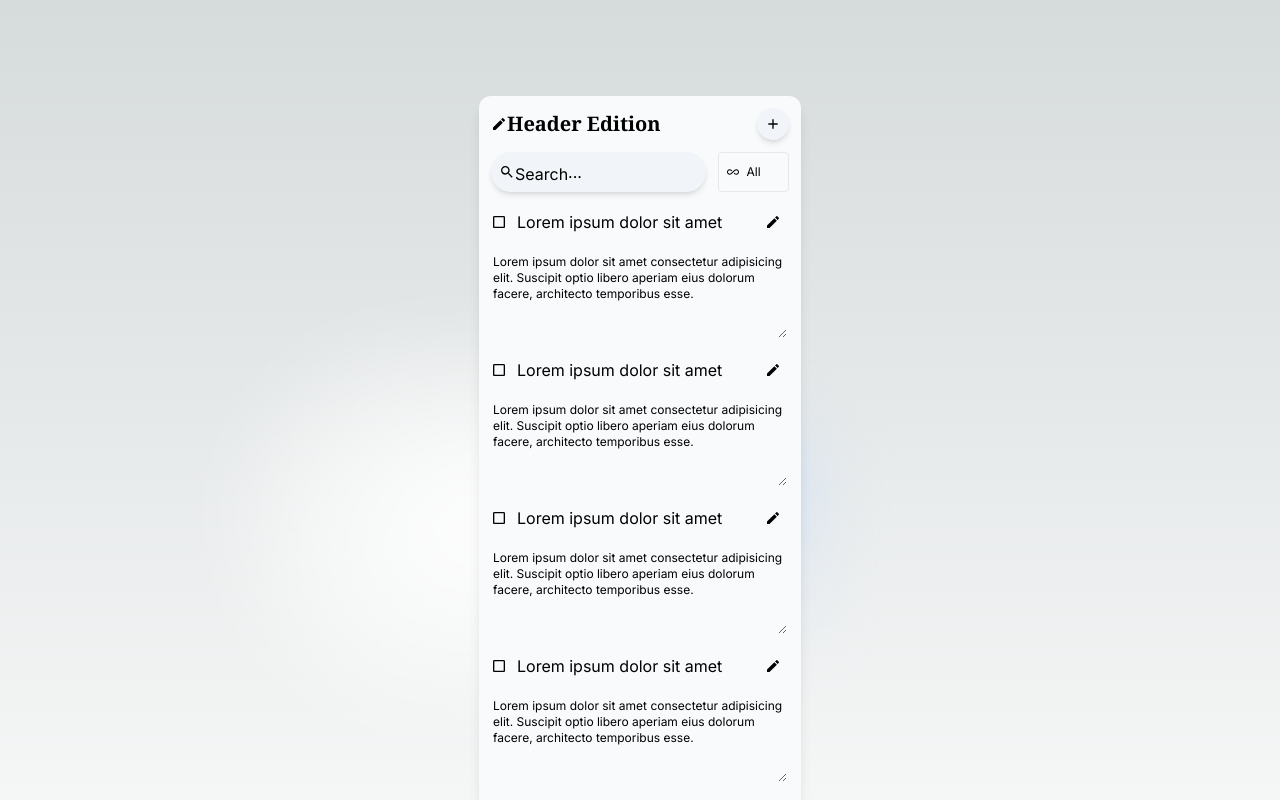
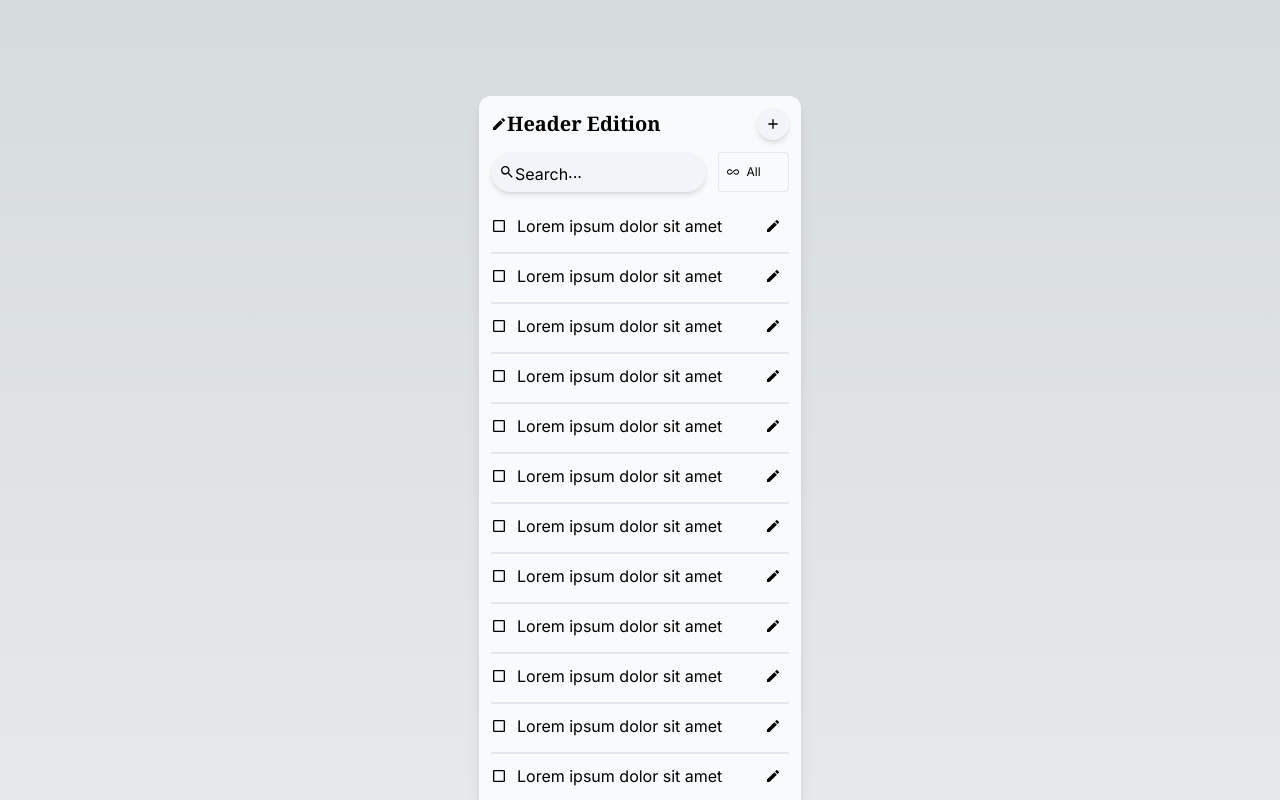
Before and after one commit to mad-js-dev/next-tailwind-todo, a Next.js app: page / in a window 1280 px wide. Shown: the top 800 px of the page. Built offline with nearby package versions, Linux system fonts and the light colour scheme.

Commit message:
Closing item logic dev (missing eevnt emits) 8 hours milestone

```diff
--- a/src/app/TaskList/TaskList.tsx
+++ b/src/app/TaskList/TaskList.tsx
@@ -59,9 +59,7 @@ export default function TaskList(props:TaskListProps) {
         </div>
         <div className="flex flex-col">
             {filterData().map((item, index) =>
-                <div key={index}>
-                    <TaskListItem title={item.title} description={item.description} completed={item.completed}/>
-                </div>
+                <TaskListItem key={index} title={item.title} description={item.description} completed={item.completed}/>
             )}
         </div>
       </main>
--- a/src/app/TaskList/TaskListItem.tsx
+++ b/src/app/TaskList/TaskListItem.tsx
@@ -1,7 +1,6 @@
 import { useState, useRef } from 'react';
 import classNames from "classnames";
-import { MdEdit, MdOutlineSave, MdCheckBox, MdCheckBoxOutlineBlank } from 'react-icons/md';
-
+import { MdEdit, MdDelete, MdOutlineSave, MdCheckBox, MdCheckBoxOutlineBlank } from 'react-icons/md';
 
 
 type TaskListItemProps = {
@@ -12,6 +11,7 @@ type TaskListItemProps = {
 
 export default function TaskList(props:TaskListItemProps) {
     let [editMode, setEditMode] = useState (false);
+    let [expandedMode, setExpandedMode] = useState (false);
     let [completed, setCompleted] = useState (false);
     let [title, setTitle] = useState (props.title || 'Default title');
     let [description, setDescription] = useState (props.description || 'Lorem ipsum dolor sit amet consectetur adipisicing elit. Suscipit optio libero aperiam eius dolorum facere, architecto temporibus esse.')
@@ -22,54 +22,70 @@ export default function TaskList(props:TaskListItemProps) {
         setCompleted(!completed)
     }
 
+    function toggleDescription() {
+        if(!editMode)setExpandedMode(!expandedMode)
+    }
+
     function toggleEditMode() {
         const inputElement = titleInput.current
-
         setEditMode(!editMode)
 
         if(inputElement !== null) {
             const selection = window.getSelection()
-            if (selection !== null) {selection.removeAllRanges();}
+            if (selection !== null) { selection.removeAllRanges() }
             inputElement.selectionStart = inputElement.selectionEnd = inputElement.value.length
             setTimeout(() => {inputElement.focus()})
-
         }
     }
 
 
     return (
         <main className={classNames(
-            "group",
+            'group',
             {'is-editable': editMode},
+            {'is-expanded': expandedMode},
             {'is-checked': completed},
+            'border-b-2 last:border-b-0'
         )}>
-            <div className="flex flex-col w-full">
-                <div className="flex flex-row">
-                    <div className="content-center pr-2"  onClick={toggleCheckbox}>
-                        <div className="block group-[.is-checked]:hidden">
+            <div className="flex flex-col w-full content-around gap-2 group[is-editable]:gap-2">
+                <div className="flex flex-row  mt-1">
+                    <div className="content-center pr-2 hover:cursor-pointer">
+                        <div className="hidden group-[.is-editable]:block">
+                            <MdDelete className="hover:text-red-600" />
+                        </div>
+                        <div className="block group-[.is-checked]:hidden group-[.is-editable]:hidden" onClick={toggleCheckbox}>
                             <MdCheckBoxOutlineBlank />
                         </div>
-                        <div className="hidden group-[.is-checked]:block">
+                        <div className="block hidden group-[.is-checked]:block group-[.is-editable]:hidden" onClick={toggleCheckbox}>
                             <MdCheckBox />
                         </div>
                     </div>
-                    <div className="grow content-center pr-2 text-md">
+                    <div
+                    className="group/labelWrapper grow content-center pr-2 text-md hover:cursor-pointer"
+                    >
+                        <div onClick={toggleDescription}>
                             <input
                                 type="text"
                                 ref={titleInput}
-                            className="bg-transparent border-2 rounded-md outline-0 p-1 box-border transition-all duration-300  border-slate-50 group-[.is-editable]:border-black pl-0 group-[.is-editable]:pl-1"
+                                className="
+                                bg-transparent border-2 rounded-md outline-0 p-1 box-border transition-all duration-300 no-underline group-hover/labelWrapper:underline  group-[.is-editable]:no-underline
+                                border-slate-50 group-[.is-editable]:border-black
+                                pl-0 group-[.is-editable]:pl-1
+                                disabled:pointer-events-none
+                                "
                                 value={title}
                                 onChange={e => setTitle(e.target.value)}
                                 disabled={!editMode}
                             />
                         </div>
+                    </div>
                     <div className="content-center pr-2" >
                         {
                             //!editMode && <MdEdit/>
                         }
-                        <div onClick={toggleEditMode}>
+                        <div className="hover:cursor-pointer" onClick={toggleEditMode}>
                             <div className="hidden group-[.is-editable]:block">
-                                <MdOutlineSave />
+                                <MdOutlineSave  className="hover:text-green-600" />
                             </div>
                             <div className="block group-[.is-editable]:hidden">
                                 <MdEdit />
@@ -77,14 +93,22 @@ export default function TaskList(props:TaskListItemProps) {
                         </div>
                     </div>
                 </div>
-                <div className="text-xs py-2">
+                <div className="
+                text-xs py-0
+                overflow-hidden group-[.is-editable]:overflow-visible group-[.is-expanded]:overflow-visible
+                h-0 group-[.is-editable]:h-full group-[.is-expanded]:h-full">
                     <textarea
-                        rows={5}
                         ref={descriptionInput}
-                        className="w-full bg-transparent border-2 rounded-md outline-0  pr-1 py-1 box-border transition-all duration-300  border-slate-50 group-[.is-editable]:border-black pl-0 group-[.is-editable]:pl-1"
+                        className="
+                        w-full scroll-auto min-h-20 resize-none bg-transparent border-2 rounded-md outline-0 pr-1 py-1 box-border
+                        transition-all duration-300
+                        border-slate-50 group-[.is-editable]:border-black
+                        pl-0 group-[.is-editable]:pl-1
+                        h-0 group-[.is-editable]:h-auto group-[.is-expanded]:h-auto
+                        "
                         onChange={e => setTitle(e.target.value)}
+                        value={description}
                         disabled={!editMode}
-                        value={description}
                     />
                 </div>
             </div>
--- a/src/app/page.tsx
+++ b/src/app/page.tsx
@@ -27,11 +27,161 @@ export default function Home() {
       title: 'Lorem ipsum dolor sit amet',
       description: 'Lorem ipsum dolor sit amet consectetur adipisicing elit. Suscipit optio libero aperiam eius dolorum facere, architecto temporibus esse.',
       completed: false
+    },
+    {
+      title: 'Lorem ipsum dolor sit amet',
+      description: 'Lorem ipsum dolor sit amet consectetur adipisicing elit. Suscipit optio libero aperiam eius dolorum facere, architecto temporibus esse.',
+      completed: false
+    },
+    {
+      title: 'Lorem ipsum dolor sit amet',
+      description: 'Lorem ipsum dolor sit amet consectetur adipisicing elit. Suscipit optio libero aperiam eius dolorum facere, architecto temporibus esse.',
+      completed: false
+    },
+    {
+      title: 'Lorem ipsum dolor sit amet',
+      description: 'Lorem ipsum dolor sit amet consectetur adipisicing elit. Suscipit optio libero aperiam eius dolorum facere, architecto temporibus esse.',
+      completed: false
+    },
+    {
+      title: 'Lorem ipsum dolor sit amet',
+      description: 'Lorem ipsum dolor sit amet consectetur adipisicing elit. Suscipit optio libero aperiam eius dolorum facere, architecto temporibus esse.',
+      completed: false
+    },
+    {
+      title: 'Lorem ipsum dolor sit amet',
+      description: 'Lorem ipsum dolor sit amet consectetur adipisicing elit. Suscipit optio libero aperiam eius dolorum facere, architecto temporibus esse.',
+      completed: false
+    },
+    {
+      title: 'Lorem ipsum dolor sit amet',
+      description: 'Lorem ipsum dolor sit amet consectetur adipisicing elit. Suscipit optio libero aperiam eius dolorum facere, architecto temporibus esse.',
+      completed: false
+    },
+    {
+      title: 'Lorem ipsum dolor sit amet',
+      description: 'Lorem ipsum dolor sit amet consectetur adipisicing elit. Suscipit optio libero aperiam eius dolorum facere, architecto temporibus esse.',
+      completed: false
+    },
+    {
+      title: 'Lorem ipsum dolor sit amet',
+      description: 'Lorem ipsum dolor sit amet consectetur adipisicing elit. Suscipit optio libero aperiam eius dolorum facere, architecto temporibus esse.',
+      completed: false
+    },
+    {
+      title: 'Lorem ipsum dolor sit amet',
+      description: 'Lorem ipsum dolor sit amet consectetur adipisicing elit. Suscipit optio libero aperiam eius dolorum facere, architecto temporibus esse.',
+      completed: false
+    },
+    {
+      title: 'Lorem ipsum dolor sit amet',
+      description: 'Lorem ipsum dolor sit amet consectetur adipisicing elit. Suscipit optio libero aperiam eius dolorum facere, architecto temporibus esse.',
+      completed: false
+    },
+    {
+      title: 'Lorem ipsum dolor sit amet',
+      description: 'Lorem ipsum dolor sit amet consectetur adipisicing elit. Suscipit optio libero aperiam eius dolorum facere, architecto temporibus esse.',
+      completed: false
+    },
+    {
+      title: 'Lorem ipsum dolor sit amet',
+      description: 'Lorem ipsum dolor sit amet consectetur adipisicing elit. Suscipit optio libero aperiam eius dolorum facere, architecto temporibus esse.',
+      completed: false
+    },
+    {
+      title: 'Lorem ipsum dolor sit amet',
+      description: 'Lorem ipsum dolor sit amet consectetur adipisicing elit. Suscipit optio libero aperiam eius dolorum facere, architecto temporibus esse.',
+      completed: false
+    },
+    {
+      title: 'Lorem ipsum dolor sit amet',
+      description: 'Lorem ipsum dolor sit amet consectetur adipisicing elit. Suscipit optio libero aperiam eius dolorum facere, architecto temporibus esse.',
+      completed: false
+    },
+    {
+      title: 'Lorem ipsum dolor sit amet',
+      description: 'Lorem ipsum dolor sit amet consectetur adipisicing elit. Suscipit optio libero aperiam eius dolorum facere, architecto temporibus esse.',
+      completed: false
+    },
+    {
+      title: 'Lorem ipsum dolor sit amet',
+      description: 'Lorem ipsum dolor sit amet consectetur adipisicing elit. Suscipit optio libero aperiam eius dolorum facere, architecto temporibus esse.',
+      completed: false
+    },
+    {
+      title: 'Lorem ipsum dolor sit amet',
+      description: 'Lorem ipsum dolor sit amet consectetur adipisicing elit. Suscipit optio libero aperiam eius dolorum facere, architecto temporibus esse.',
+      completed: false
+    },
+    {
+      title: 'Lorem ipsum dolor sit amet',
+      description: 'Lorem ipsum dolor sit amet consectetur adipisicing elit. Suscipit optio libero aperiam eius dolorum facere, architecto temporibus esse.',
+      completed: false
+    },
+    {
+      title: 'Lorem ipsum dolor sit amet',
+      description: 'Lorem ipsum dolor sit amet consectetur adipisicing elit. Suscipit optio libero aperiam eius dolorum facere, architecto temporibus esse.',
+      completed: false
+    },
+    {
+      title: 'Lorem ipsum dolor sit amet',
+      description: 'Lorem ipsum dolor sit amet consectetur adipisicing elit. Suscipit optio libero aperiam eius dolorum facere, architecto temporibus esse.',
+      completed: false
+    },
+    {
+      title: 'Lorem ipsum dolor sit amet',
+      description: 'Lorem ipsum dolor sit amet consectetur adipisicing elit. Suscipit optio libero aperiam eius dolorum facere, architecto temporibus esse.',
+      completed: false
+    },
+    {
+      title: 'Lorem ipsum dolor sit amet',
+      description: 'Lorem ipsum dolor sit amet consectetur adipisicing elit. Suscipit optio libero aperiam eius dolorum facere, architecto temporibus esse.',
+      completed: false
+    },
+    {
+      title: 'Lorem ipsum dolor sit amet',
+      description: 'Lorem ipsum dolor sit amet consectetur adipisicing elit. Suscipit optio libero aperiam eius dolorum facere, architecto temporibus esse.',
+      completed: false
+    },
+    {
+      title: 'Lorem ipsum dolor sit amet',
+      description: 'Lorem ipsum dolor sit amet consectetur adipisicing elit. Suscipit optio libero aperiam eius dolorum facere, architecto temporibus esse.',
+      completed: false
+    },
+    {
+      title: 'Lorem ipsum dolor sit amet',
+      description: 'Lorem ipsum dolor sit amet consectetur adipisicing elit. Suscipit optio libero aperiam eius dolorum facere, architecto temporibus esse.',
+      completed: false
+    },
+    {
+      title: 'Lorem ipsum dolor sit amet',
+      description: 'Lorem ipsum dolor sit amet consectetur adipisicing elit. Suscipit optio libero aperiam eius dolorum facere, architecto temporibus esse.',
+      completed: false
+    },
+    {
+      title: 'Lorem ipsum dolor sit amet',
+      description: 'Lorem ipsum dolor sit amet consectetur adipisicing elit. Suscipit optio libero aperiam eius dolorum facere, architecto temporibus esse.',
+      completed: false
+    },
+    {
+      title: 'Lorem ipsum dolor sit amet',
+      description: 'Lorem ipsum dolor sit amet consectetur adipisicing elit. Suscipit optio libero aperiam eius dolorum facere, architecto temporibus esse.',
+      completed: false
+    },
+    {
+      title: 'Lorem ipsum dolor sit amet',
+      description: 'Lorem ipsum dolor sit amet consectetur adipisicing elit. Suscipit optio libero aperiam eius dolorum facere, architecto temporibus esse.',
+      completed: false
+    },
+    {
+      title: 'Lorem ipsum dolor sit amet',
+      description: 'Lorem ipsum dolor sit amet consectetur adipisicing elit. Suscipit optio libero aperiam eius dolorum facere, architecto temporibus esse.',
+      completed: false
     }
   ]
   return (
-    <main className="flex min-h-screen flex-col items-center justify-around p-24 text-black">
-      <div className="relative z-1 flex place-items-center before:absolute before:h-[300px] before:w-full before:-translate-x-1/2 before:rounded-full before:bg-gradient-radial before:from-white before:to-transparent before:blur-2xl before:content-[''] after:absolute after:-z-20 after:h-[180px] after:w-full after:translate-x-1/3 after:bg-gradient-conic after:from-sky-200 after:via-blue-200 after:blur-2xl after:content-[''] before:dark:bg-gradient-to-br before:dark:from-transparent before:dark:to-blue-700 before:dark:opacity-10 after:dark:from-sky-900 after:dark:via-[#0141ff] after:dark:opacity-40 sm:before:w-[480px] sm:after:w-[240px] before:lg:h-[360px]">
+    <main className="flex  flex-col items-center justify-around p-24 text-black">
+      <div className="relative z-1 min-h-screen flex place-items-center before:absolute before:h-[300px] before:w-full before:-translate-x-1/2 before:rounded-full before:bg-gradient-radial before:from-white before:to-transparent before:blur-2xl before:content-[''] after:absolute after:-z-20 after:h-[180px] after:w-full after:translate-x-1/3 after:bg-gradient-conic after:from-sky-200 after:via-blue-200 after:blur-2xl after:content-[''] before:dark:bg-gradient-to-br before:dark:from-transparent before:dark:to-blue-700 before:dark:opacity-10 after:dark:from-sky-900 after:dark:via-[#0141ff] after:dark:opacity-40 sm:before:w-[480px] sm:after:w-[240px] before:lg:h-[360px]">
         <TaskList title={'My To do list'} data={data}/>
       </div>
 
```
Lines whose indentation alone changed are shown as unchanged.
